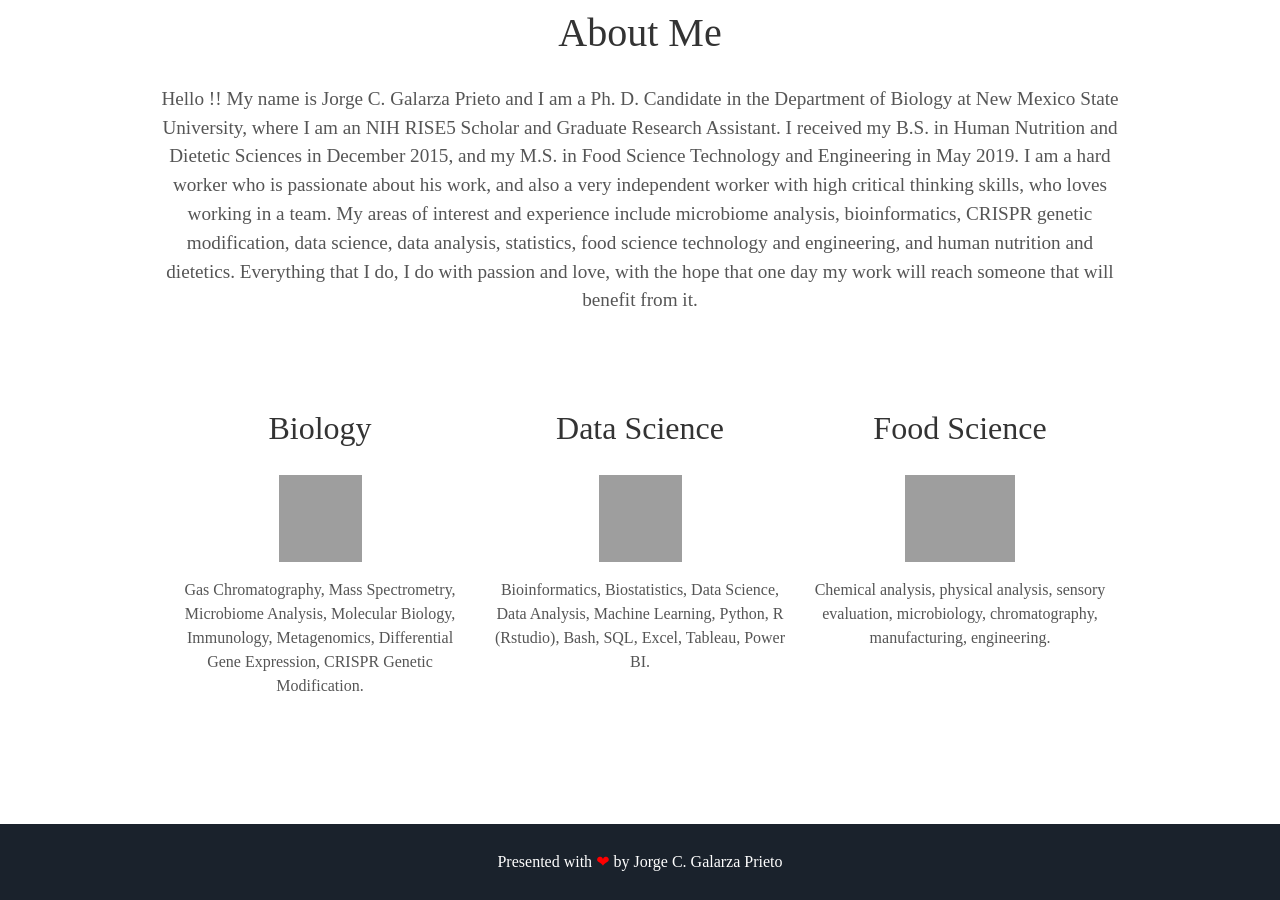
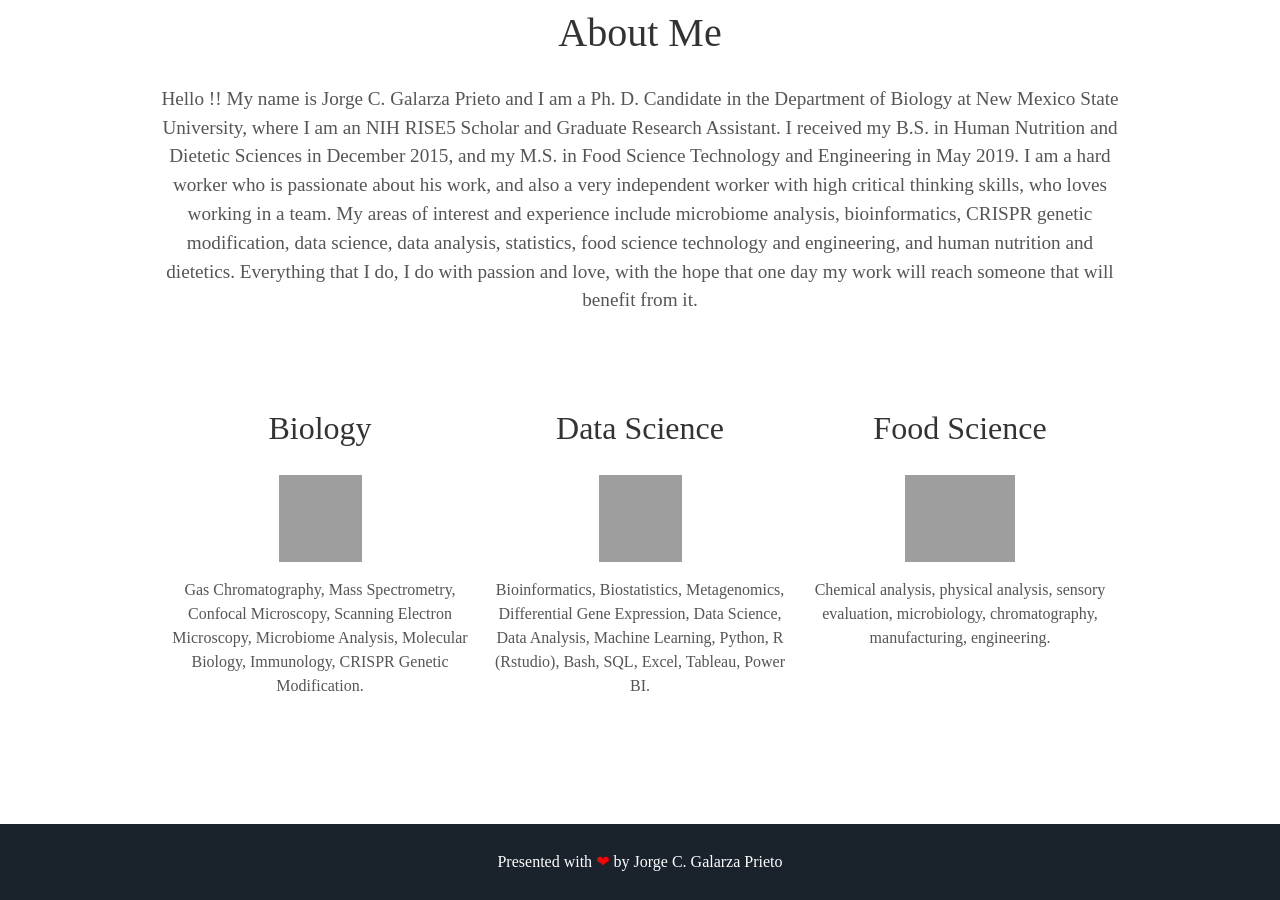
Before and after one commit to jorgegalarza1/jorgegalarza1.github.io, a Jekyll site: the page built from index.html, in a window 1280 px wide and 900 px high, scrolled down 972 px, cut to the strip 0-900 px from the top of the window. Built offline with Jekyll 4.4.1, drawn with Linux system fonts in a browser that asks for light colours; some web fonts are replaced; grey boxes are pictures that could not be loaded.

Commit message:
Update about.html

```diff
--- a/_includes/about.html
+++ b/_includes/about.html
@@ -7,13 +7,13 @@
     <h2>Biology</h2>
       <img style="display: block;-webkit-user-select: none;margin: auto;background-color: hsl(0, 0%, 100%);transition: background-color 300ms;" src="https://clipartcraft.com/images/dna-clipart-icon-3.png" width="83" height="87">
     </svg>
-    <p>Gas Chromatography, Mass Spectrometry, Microbiome Analysis, Molecular Biology, Immunology, Metagenomics, Differential Gene Expression, CRISPR Genetic Modification.</p>
+    <p>Gas Chromatography, Mass Spectrometry, Confocal Microscopy, Scanning Electron Microscopy, Microbiome Analysis, Molecular Biology, Immunology, CRISPR Genetic Modification.</p>
   </div>
   <div class="tech">
     <h2>Data Science</h2>
       <img style="display: block;-webkit-user-select: none;margin: auto;background-color: hsl(0, 0%, 100%);transition: background-color 300ms;" src="https://upload.wikimedia.org/wikipedia/commons/thumb/c/c3/Python-logo-notext.svg/1200px-Python-logo-notext.svg.png" width="83" height="87">
     </svg>
-    <p>Bioinformatics, Biostatistics, Data Science, Data Analysis, Machine Learning, Python, R (Rstudio), Bash, SQL, Excel, Tableau, Power BI.</p>
+    <p>Bioinformatics, Biostatistics, Metagenomics, Differential Gene Expression, Data Science, Data Analysis, Machine Learning, Python, R (Rstudio), Bash, SQL, Excel, Tableau, Power BI.</p>
   </div>
   <div class="tech">
     <h2>Food Science</h2>
```
